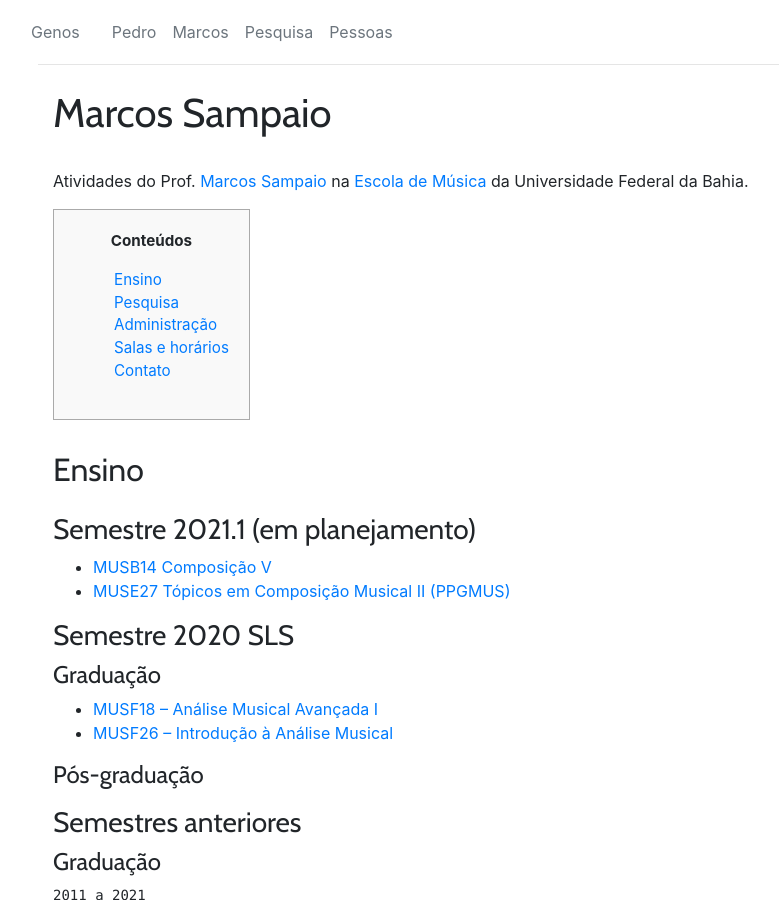
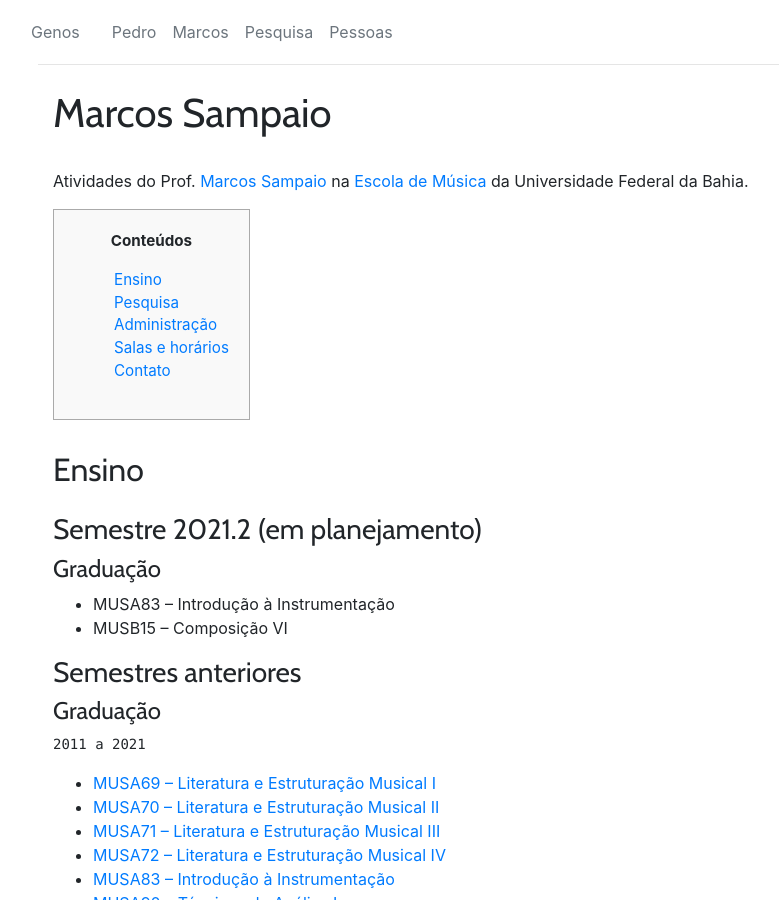
Before and after one commit to kroger/genosmus, a Jekyll site: the page built from _marcos/index.html, in a window 1280 px wide and 900 px high. Shown: the whole window, without its empty margins (47-826 px from the left). Built offline with Jekyll 4.4.1, drawn with Linux system fonts in a browser that asks for light colours; nearby versions of some CDN libraries.

Commit message:
Atualização de dados 2021.2

```diff
--- a/_data/docentes.yml
+++ b/_data/docentes.yml
@@ -6,7 +6,7 @@
     nome: "Marcos Sampaio"
     website: "https://marcos.sampaio.me"
     email: "sampaio.marcos@ufba.br"
-    semestre: "2020 SLS"
+    semestre: "2021.2"
     atual:
-      - musf18
-      - musf26
+      - musa83
+      - musb15
--- a/_marcos/index.html
+++ b/_marcos/index.html
@@ -44,13 +44,7 @@
 
 <h2 id="ensino">Ensino</h2>
 
-<h3>Semestre 2021.1 (em planejamento)</h3>
-<ul>
-  <li><a href="/marcos/musb14">MUSB14 Composição V</a></li>
-  <li><a href="/marcos/muse27">MUSE27 Tópicos em Composição Musical II (PPGMUS)</a></li>
-</ul>
-
-<h3>Semestre {{ semestre_atual }}</h3>
+<h3>Semestre {{ semestre_atual }} (em planejamento)</h3>
 
 <h4>Graduação</h4>
 
@@ -58,15 +52,15 @@
   {% for page in pages %}
   {% assign disciplina = page.relative_path | split: '/' | last | replace: '.md', '' %}
   {% if site.data.docentes.marcos.atual contains disciplina %}
-  <!--<li>{{ page.title | replace: '&#45;&#45;', '&ndash;' }}</li>-->
-  <li><a href="{{ page.url }}">{{ page.title | replace: '--', '&ndash;' }}</a></li>
+  <li>{{ page.title | replace: '--', '&ndash;' }}</li>
+  <!-- <li><a href="{{ page.url }}">{{ page.title | replace: '--', '&ndash;' }}</a></li> -->
   {% endif %}
   {% endfor %}
 </ul>
 
 {% assign pages = site.marcos | where:"level","pos-graduacao" | sort %}
 
-<h4>Pós-graduação</h4>
+<!-- <h4>Pós-graduação</h4> -->
 
 <ul>
     {% for page in pages %}
```
